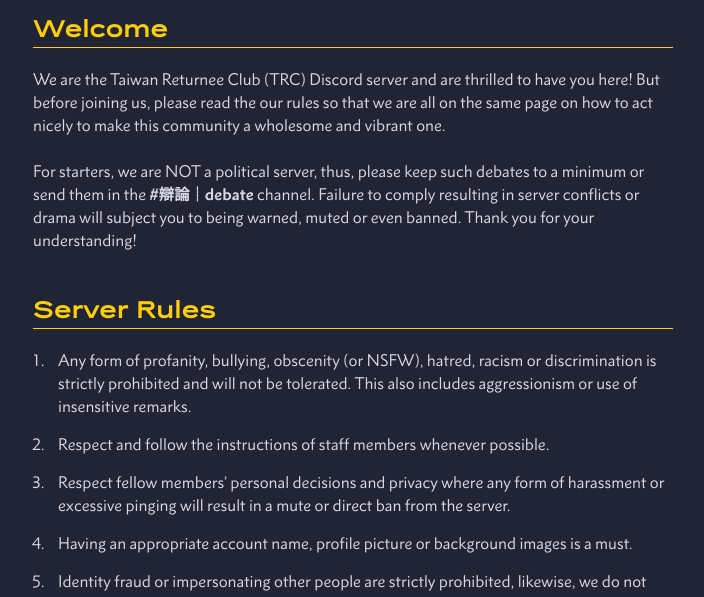
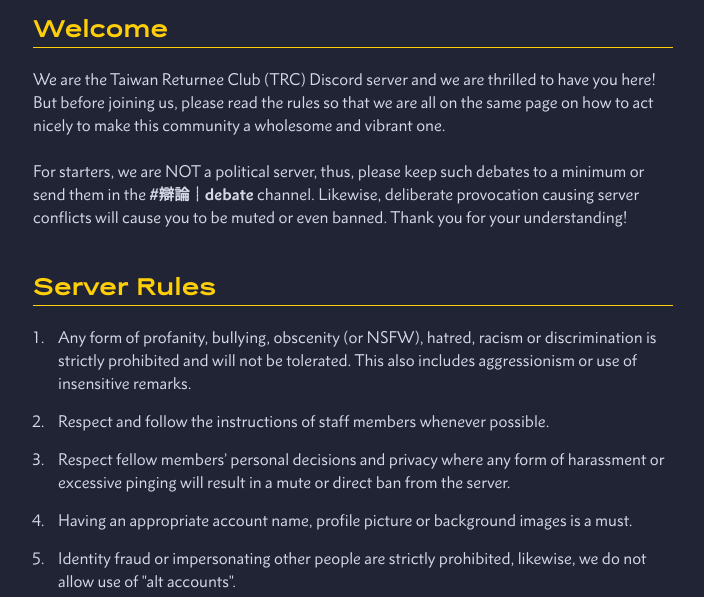
Before and after one commit to twrcs/twrcs.github.io, a plain HTML site: page rules/index.html in a window 1280 px wide. Shown: the part 145-742 px from the top of the page, without its empty margins (287-991 px from the left). Drawn offline with Linux system fonts and the light colour scheme.

Commit message:
Update index.html

```diff
--- a/rules/index.html
+++ b/rules/index.html
@@ -36,8 +36,8 @@
         </ul>
         <div class="main-content" id="tab1C">
             <h1>Welcome</h1>
-            <p>We are the Taiwan Returnee Club (TRC) Discord server and are thrilled to have you here! But before joining us, please read the our rules so that we are all on the same page on how to act nicely to make this community a wholesome and vibrant one.</p><br />
-            <p>For starters, we are NOT a political server, thus, please keep such debates to a minimum or send them in the <b>#辯論┊debate</b> channel. Failure to comply resulting in server conflicts or drama will subject you to being warned, muted or even banned. Thank you for your understanding!</p>
+            <p>We are the Taiwan Returnee Club (TRC) Discord server and we are thrilled to have you here! But before joining us, please read the rules so that we are all on the same page on how to act nicely to make this community a wholesome and vibrant one.</p><br />
+            <p>For starters, we are NOT a political server, thus, please keep such debates to a minimum or send them in the <b>#辯論┊debate</b> channel. Likewise, deliberate provocation causing server conflicts will cause you to be muted or even banned. Thank you for your understanding!</p>
             <br /><br />
             <h1>Server Rules</h1>
             <ol>
```
